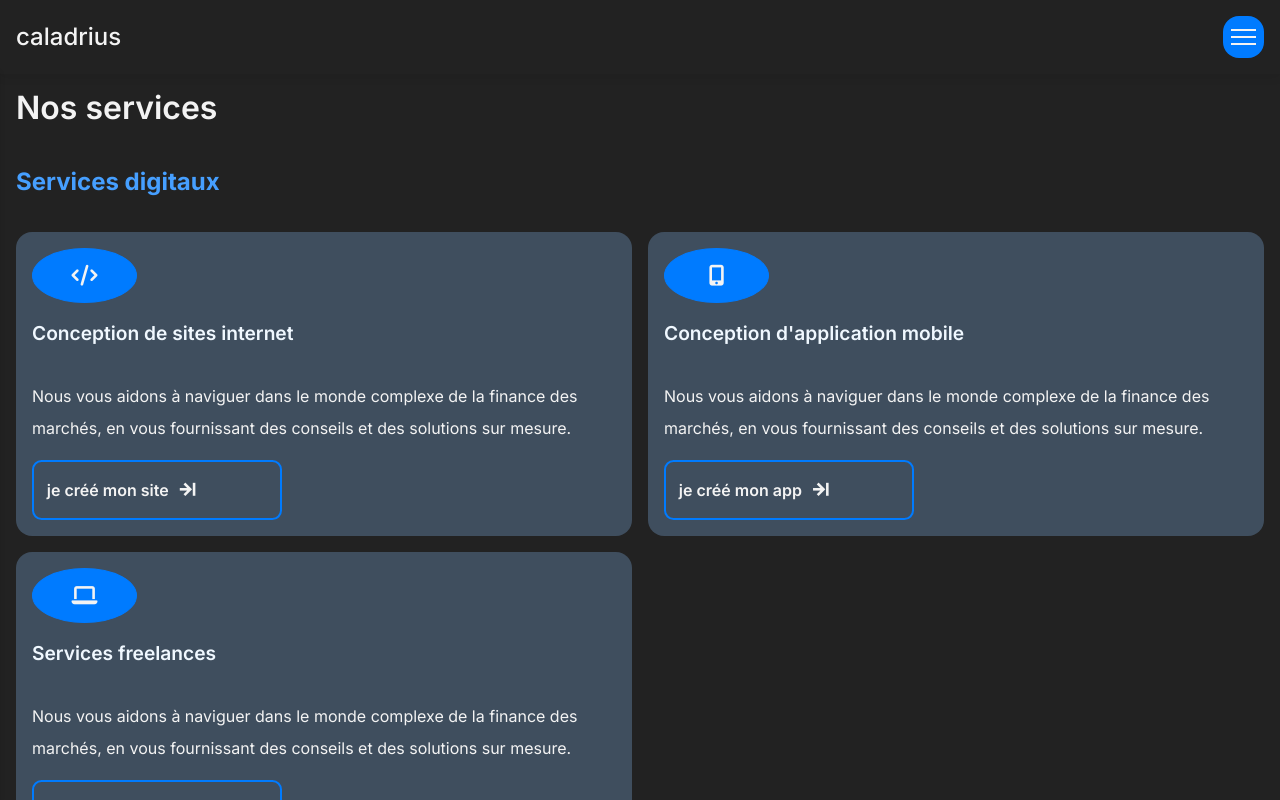
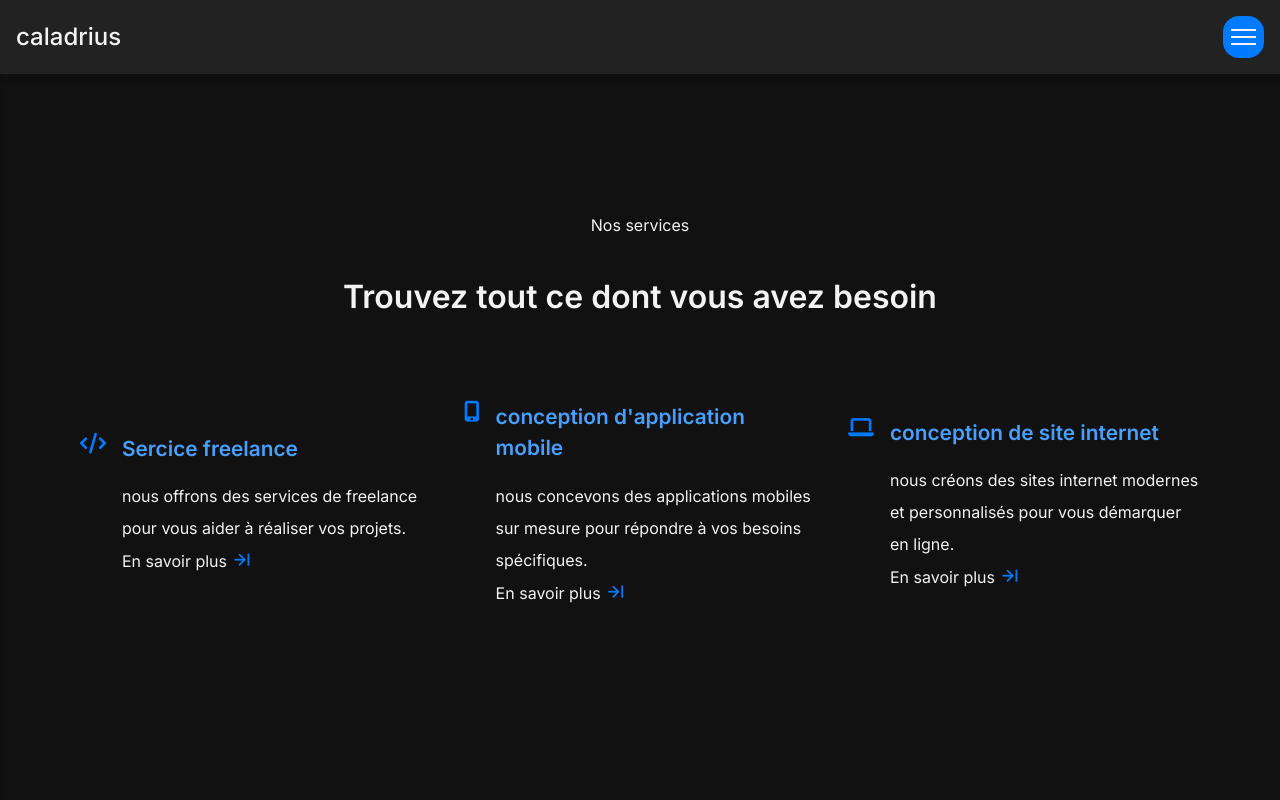
Before and after one commit to Migthyvan/Caladrius, a Vue app in the folder Caladrius/: page /services in a window 1280 px wide. Shown: the top 800 px of the page. Built offline with nearby package versions, Linux system fonts and the light colour scheme.

Commit message:
lateeeee

```diff
--- a/Caladrius/src/assets/main.css
+++ b/Caladrius/src/assets/main.css
@@ -82,6 +82,7 @@ img{
   display: flex;
   flex-direction: column;
   justify-content: left;
+  align-items: center;
   gap: 2rem;
 }
 
--- a/Caladrius/src/components/section/r_serviceSection.vue
+++ b/Caladrius/src/components/section/r_serviceSection.vue
@@ -51,6 +51,10 @@ export default {
 </script>
 
 <style scoped>
+.main__container{
+    padding-top: 2rem;
+}
+
 .card{
     display: flex;
     gap: 1rem;
--- a/Caladrius/src/views/services.vue
+++ b/Caladrius/src/views/services.vue
@@ -1,169 +1,24 @@
 <template>
-<div class="">
+<div class="services">
     <navbar/>
-    <section class="second__container">
-        <div class="main__content">
-            <div class="title-line"></div>
-
-            <h2 class="section__title">Nos services</h2>
-
-            <div class="title-line-second"></div>
-
-            <h3 class="section__subtitle">
-                Services digitaux
-            </h3>
-
-            <div class="services__container">
-
-                <div class="services__card">
-                    <span><i class="fa-solid fa-code"></i></span>
-                    <h4 class="services__card__title">
-                        Conception de sites internet
-                    </h4>
-                    <p> Nous vous aidons à naviguer dans le monde complexe
-                        de la finance des marchés, en vous fournissant des
-                        conseils et des solutions sur mesure.
-                    </p>
-                    <secondButton
-                        label = "je créé mon site"
-                    />
-
-                </div>
-
-                <div class="services__card">
-                    <span><i class="fa-solid fa-mobile-screen-button"></i></span>
-                    <h4 class="services__card__title">
-                        Conception d'application mobile
-                    </h4>
-                    <p> Nous vous aidons à naviguer dans le monde complexe
-                        de la finance des marchés, en vous fournissant
-                        des conseils et des solutions sur mesure.
-                    </p>
-                    <secondButton
-                        label = "je créé mon app"
-                    />
-                </div>
-
-                <div class="services__card">
-                    <span><i class="fa-solid fa-laptop"></i></span>
-                    <h4 class="services__card__title">
-                        Services freelances
-                    </h4>
-                    <p>Nous vous aidons à naviguer dans le monde complexe de la finance des marchés, en vous fournissant des conseils et des solutions sur mesure.</p>
-                    <secondButton
-                        label="Mon freelance"
-                    />
-                </div>
-            </div>
-
-            <p>Découvrir tous nos services<i class="ri-contract-right-line"></i></p>
-        </div>
-    </section>
+    <r_serviceSection/>
     <footerSection/>
 </div>
 </template>
 
 <script>
 import footerSection from '../components/section/footerSection.vue';
-import secondButton from '../components/button/secondButton.vue';
 import navbar from '../components/layout/navbar.vue';
-import serviceSection from '@/components/section/serviceSection.vue';
+import r_serviceSection from '../components/section/r_serviceSection.vue';
 export default {
 components:{
-    secondButton, navbar, footerSection, serviceSection
+   navbar, footerSection, r_serviceSection
 }
 }
 </script>
 
 <style scoped>
-.main__content {
-    display: flex;
-    flex-direction: column;
-    gap: 1rem;
-    padding-top: 2em;
-}
-
-.second__container{
-    display: flex;
-    flex-direction: column;
-    gap: 1rem;
-    padding: 1rem;
-}
-
-.section__subtitle{
-    font-weight: 700;
-    color: #469fff;
-}
-
-.services__container{
-    display: flex;
-    flex-direction: column;
-    gap: 1rem;
-}
-
-.services__card{
-    display: flex;
-    flex-direction: column;
-    gap: 1rem;
-    /*border: 1px solid #007bff;*/
-    border-radius: 1rem;
-    background: #3f4e5e;
-    padding: 1rem;
-}
-
-.services__card span{
-    padding: 1rem;
-    border: 1px solid #007bff;
-    width: 18%;
-    border-radius: 50%;
-    display: flex;
-    justify-content: center;
-    align-items: center;
-    background: #007bff;
-}
-
-.services__card i{
-    color: #f3f3f3;
-}
-
-.services__card .services__card__title{
-    font-size: 1.2rem;
-    font-weight: 600;
-    color: aliceblue;
-}
-
-.title-line {
-    width: 120px; /* Longueur de la ligne */
-    height: 4px; /* Épaisseur de la ligne */
-    background-color: #007bff; /* Couleur de la ligne */
-    margin-bottom: 1rem; /* Espace entre la ligne et le titre */
-    border-radius: 2px; /* Bords légèrement arrondis */
-}
-
-.title-line-second{
-    width: 95%; /* Longueur de la ligne */
-    height: 2px; /* Épaisseur de la ligne */
-    background-color: #007bff; /* Couleur de la ligne */
-    margin-bottom: 1rem; /* Espace entre la ligne et le titre */
-    border-radius: 2px; /* Bords légèrement arrondis */
-}
-
-@media (min-width: 768px) {
-    .services__container{
-        display: grid;
-        grid-template-columns: 1fr 1fr;
-        gap: 1rem;
-    }
-
-
-
-  .title-line-second{
-    display: none;
-  }
-}
-
-@media (min-width: 1024px) {
-
-
+.services{
+    background: #111111;
 }
 </style>
```
